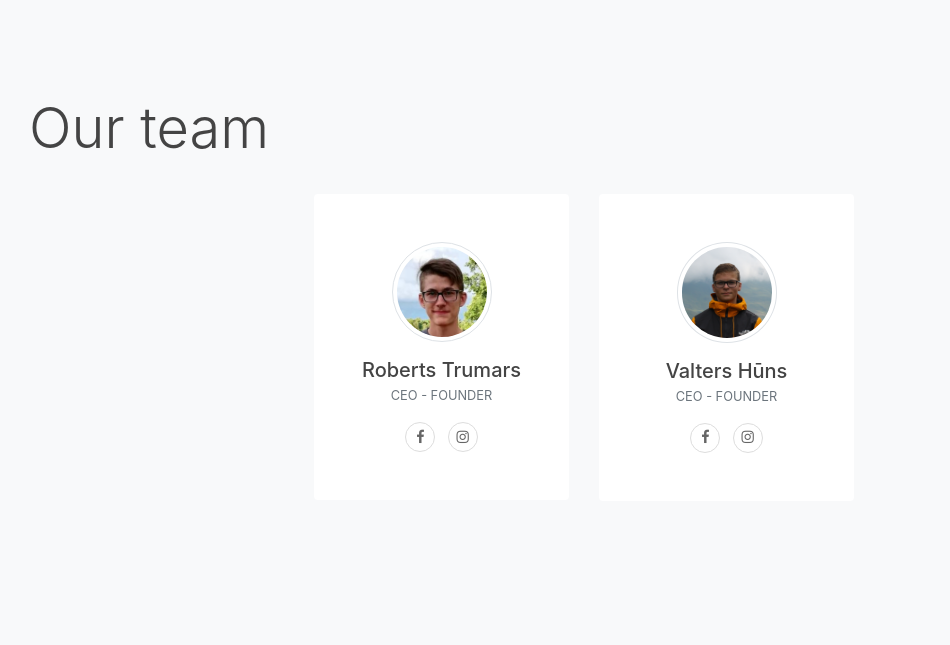
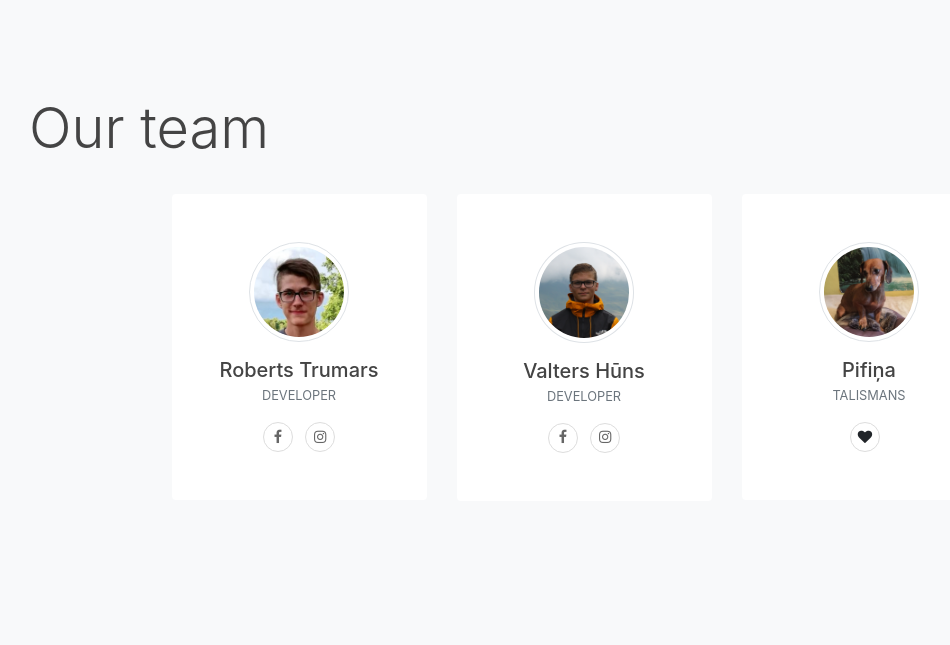
Before and after one commit to ValtersHuns/weblapa, a Flask app: page /about in a window 1280 px wide. Shown: the part 605-1250 px from the top of the page, without its empty margins (56-1006 px from the left). Run offline with Flask 2, Linux system fonts and the light colour scheme; some libraries are stand-ins or nearby versions.

Commit message:
Pievienots talismans + clickcounter

```diff
--- a/zirnis/templates/about.html
+++ b/zirnis/templates/about.html
@@ -25,7 +25,7 @@
       <!-- Team item-->
       <div class="col-xl-3 col-sm-6 mb-5">
         <div class="bg-white rounded shadow-sm py-5 px-4"><img src="{{ url_for('static', filename='images/ropercc.png') }}" alt="" width="100" class="img-fluid rounded-circle mb-3 img-thumbnail shadow-sm">
-          <h5 class="mb-0">Roberts Trumars</h5><span class="small text-uppercase text-muted">CEO - Founder</span>
+          <h5 class="mb-0">Roberts Trumars</h5><span class="small text-uppercase text-muted">Developer</span>
           <ul class="social mb-0 list-inline mt-3">
             <li class="list-inline-item"><a href="https://www.facebook.com/roberts.trumars.7" class="social-link"><i class="fa fa-facebook-f"></i></a></li>
             <li class="list-inline-item"><a href="https://www.instagram.com/robiizs/" class="social-link"><i class="fa fa-instagram"></i></a></li>
@@ -37,10 +37,21 @@
       <!-- Team item-->
       <div class="col-xl-3 col-sm-6 mb-5">
         <div class="bg-white rounded shadow-sm py-5 px-4"><img src="{{ url_for('static', filename='images/vhoon.png') }}" alt="" width="100" class="img-fluid rounded-circle mb-3 img-thumbnail shadow-sm">
-          <h5 class="mb-0">Valters Hūns</h5><span class="small text-uppercase text-muted">CEO - Founder</span>
+          <h5 class="mb-0">Valters Hūns</h5><span class="small text-uppercase text-muted">Developer</span>
           <ul class="social mb-0 list-inline mt-3">
             <li class="list-inline-item"><a href="https://www.facebook.com/valters.huns" class="social-link"><i class="fa fa-facebook-f"></i></a></li>
             <li class="list-inline-item"><a href="https://www.instagram.com/vavavavvalca/" class="social-link"><i class="fa fa-instagram"></i></a></li>
+          </ul>
+        </div>
+      </div>
+      <!-- End-->
+
+      <div class="col-xl-3 col-sm-6 mb-5">
+        <div class="bg-white rounded shadow-sm py-5 px-4"><img src="{{ url_for('static', filename='images/pifa.jpg') }}" alt="" width="100" class="img-fluid rounded-circle mb-3 img-thumbnail shadow-sm">
+          <h5 class="mb-0">Pifiņa</h5><span class="small text-uppercase text-muted">Talismans</span>
+          <ul class="social mb-0 list-inline mt-3">
+            <li class="list-inline-item"><a class="social-link" onclick="clickCounter()" type="button"><i class="fa fa-heart"></i></a></li>
+            <div id="result"></div>
           </ul>
         </div>
       </div>
--- a/zirnis/templates/layout.html
+++ b/zirnis/templates/layout.html
@@ -1,6 +1,23 @@
 <!DOCTYPE html>
 <html>
 <head>
+  <script>
+    function clickCounter() {
+      if (typeof(Storage) !== "undefined") {
+        if (localStorage.clickcount) {
+          localStorage.clickcount = Number(localStorage.clickcount)+1;
+        } else {
+          localStorage.clickcount = 1;
+        }
+        document.getElementById("result").innerHTML = "Tu esi papaijājis " + localStorage.clickcount + " reizes.";
+      } else {
+        document.getElementById("result").innerHTML = "Sorry, your browser does not support web storage...";
+      }
+    }
+    </script>
+
+
+
     <!-- Required meta tags -->
     <meta charset="utf-8">
     <meta name="viewport" content="width=device-width, initial-scale=1, shrink-to-fit=no">
```
Also changed, not shown: zirnis/static/images/pifa.jpg (added).
